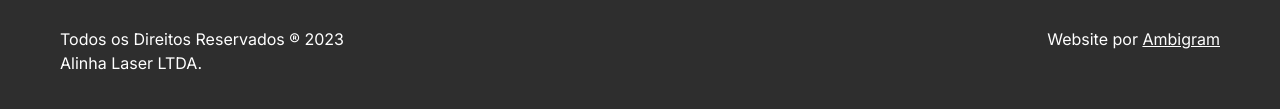
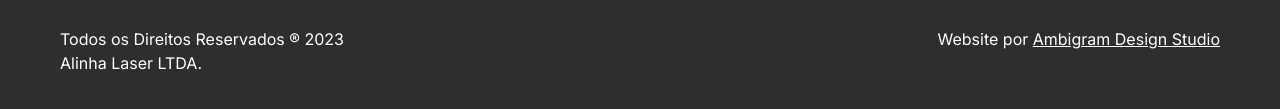
Before and after one commit to zdoug/alinha-laser, a website: page index.html in a window 1280 px wide. Shown: the part 2355-2464 px from the top of the page. Drawn offline with Linux system fonts and the light colour scheme.

Commit message:
new url ambigram

```diff
--- a/index.html
+++ b/index.html
@@ -209,7 +209,7 @@
       </div>
       <div class="column">
         <small>Todos os Direitos Reservados ® 2023 <br/>Alinha Laser LTDA.</small>
-        <small>Website por <a href="https://ambigram.studio" title="Ambigram Design Studio" target="_blank" rel="external">Ambigram</a></small>
+        <small>Website por <a href="https://ambigram.studio" title="Ambigram Design Studio" target="_blank" rel="external">Ambigram Design Studio</a></small>
       </div>
     </div>
   </footer>
```
